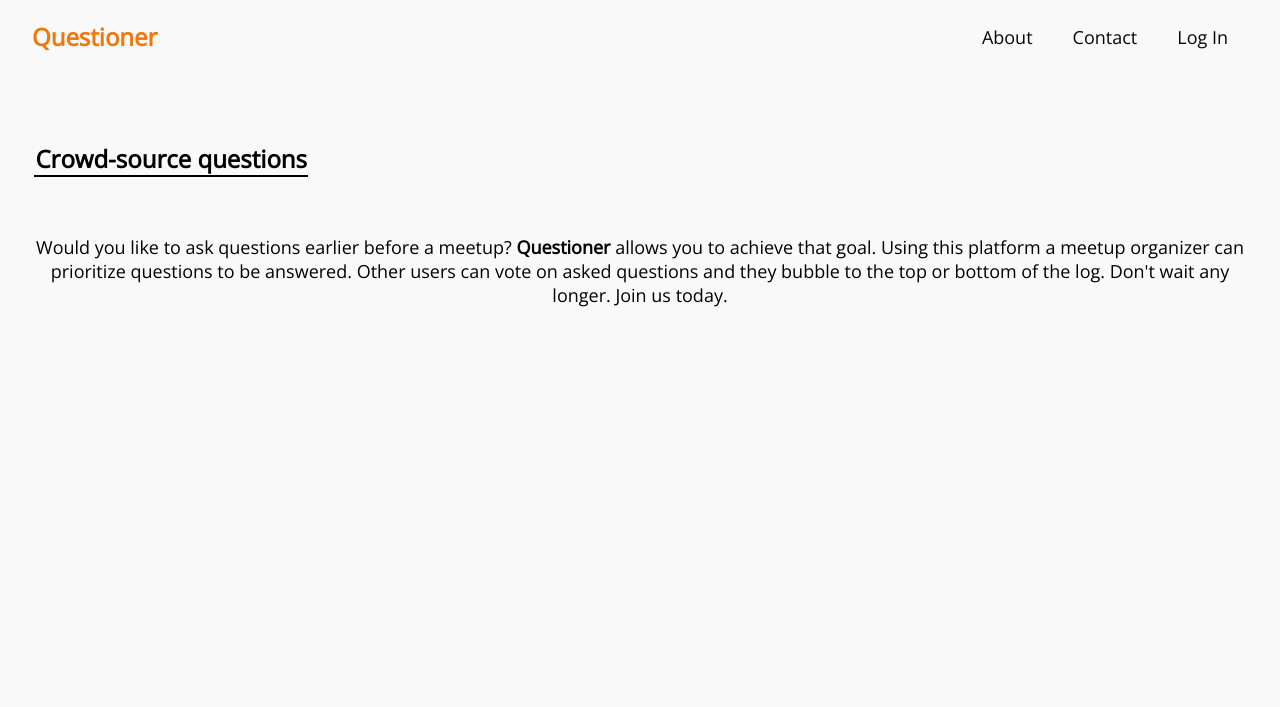
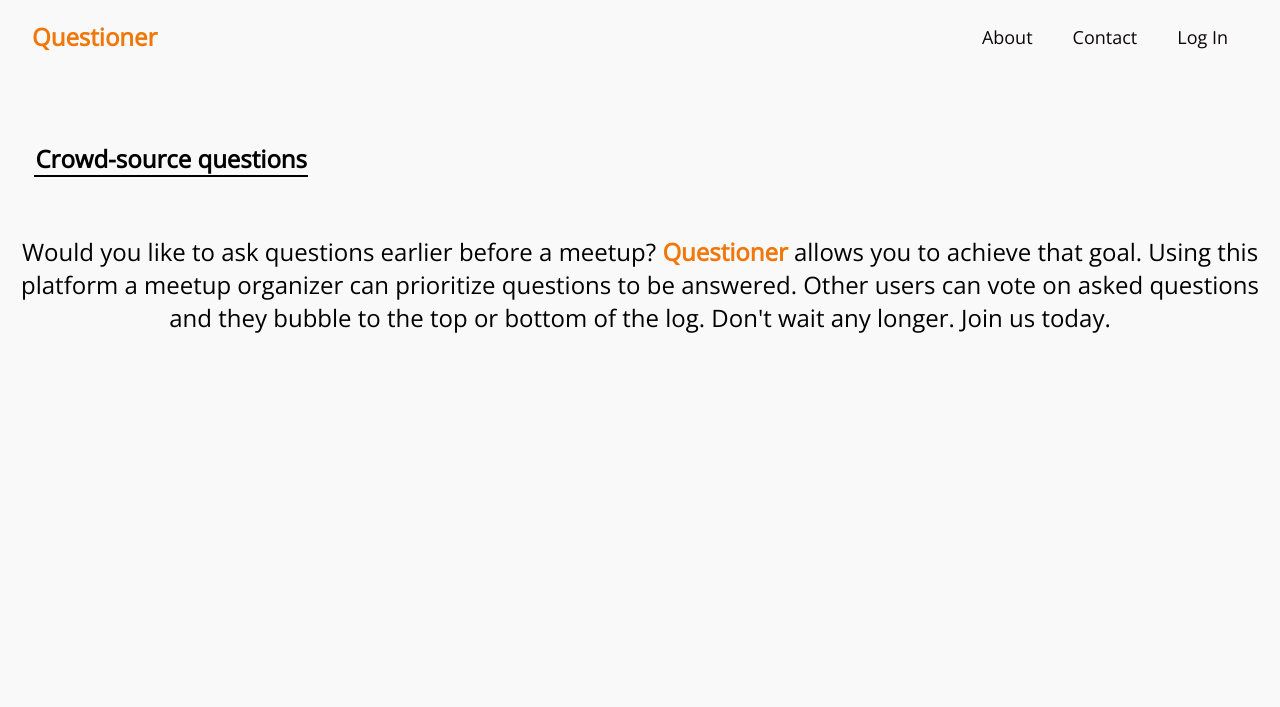
Before and after one commit to khwilo/questioner, a plain HTML site: page UI/index.html in a window 1280 px wide. Shown: the top 707 px of the page. Drawn offline with nearby package versions, Linux system fonts and the light colour scheme.

Commit message:
[Finishes #162962969] Change font size in main content description and update the title color

```diff
--- a/UI/css/style.css
+++ b/UI/css/style.css
@@ -139,10 +139,13 @@ main {
 }
 
 #description {
-    font-size: 18px;
+    font-size: 24px;
     font-size: bold;
-    /*border   : 2px solid #f0780b;*/
-    padding: 10px;
+    padding  : 10px;
+}
+
+#description strong {
+    color: #f0780b;
 }
 
 footer {
```
